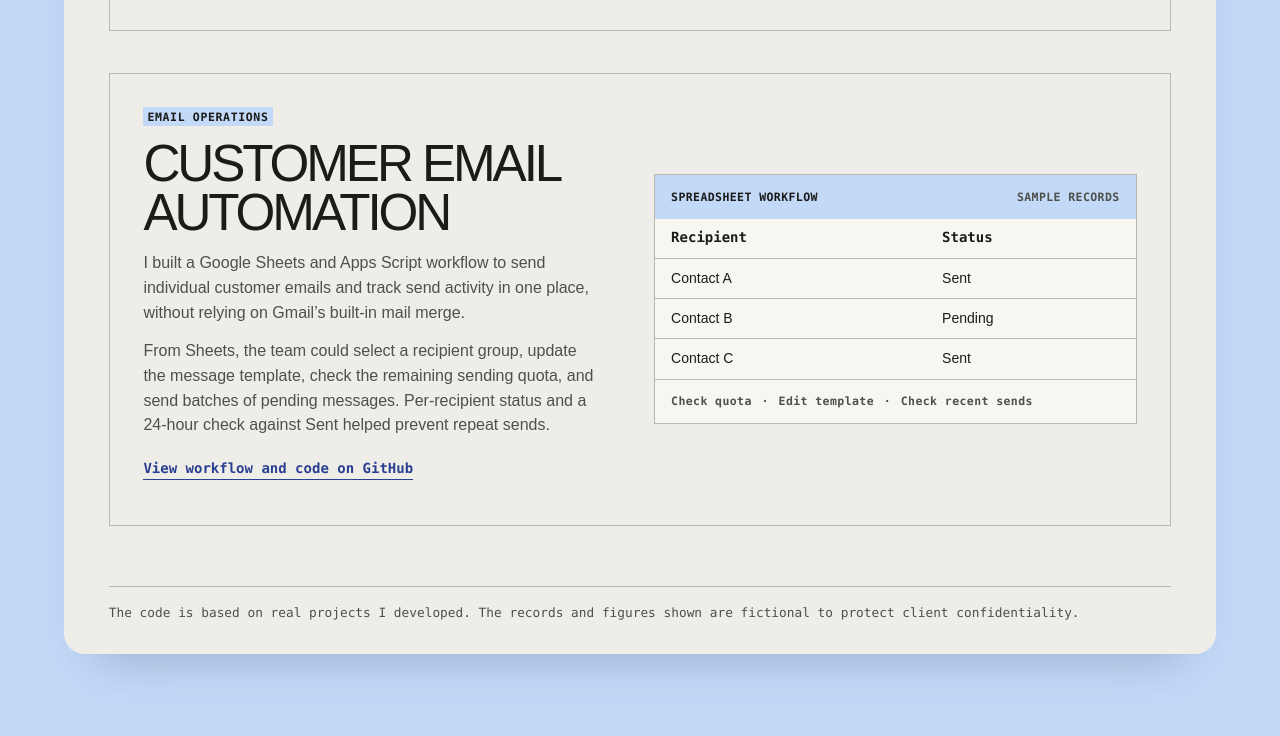
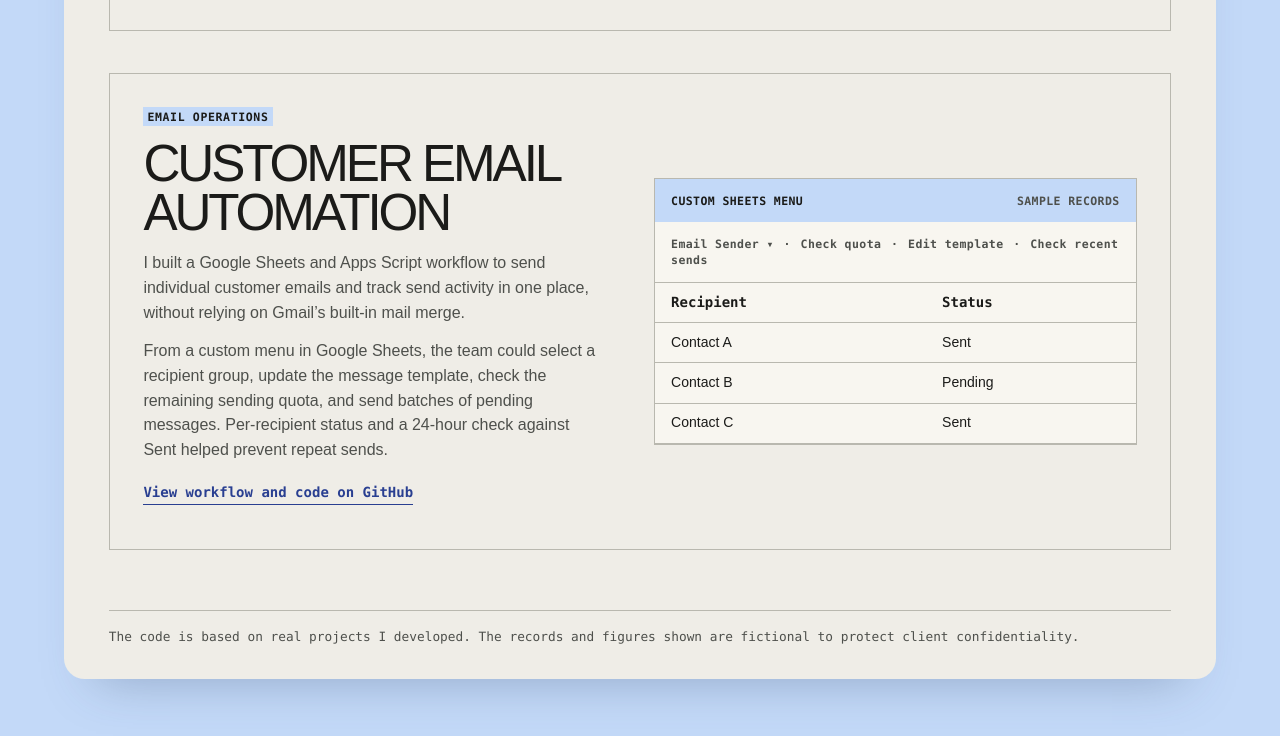
Before and after one commit to aaatanasi/crm-systems-portfolio, a plain HTML site: page index.html in a window 1280 px wide. Shown: the part 1623-2359 px from the top of the page. Drawn offline with Linux system fonts and the light colour scheme.

Commit message:
Show the custom Google Sheets menu in the workflow preview

```diff
--- a/index.html
+++ b/index.html
@@ -75,14 +75,14 @@ html{background:var(--canvas)}body{background:var(--paper);width:min(76rem,calc(
   <section class="prospect outreach" aria-labelledby="outreach-title">
     <div><p class="card-number">Email operations</p><h2 id="outreach-title">Customer Email Automation</h2>
     <p>I built a Google Sheets and Apps Script workflow to send individual customer emails and track send activity in one place, without relying on Gmail’s built-in mail merge.</p>
-    <p>From Sheets, the team could select a recipient group, update the message template, check the remaining sending quota, and send batches of pending messages. Per-recipient status and a 24-hour check against Sent helped prevent repeat sends.</p>
+    <p>From a custom menu in Google Sheets, the team could select a recipient group, update the message template, check the remaining sending quota, and send batches of pending messages. Per-recipient status and a 24-hour check against Sent helped prevent repeat sends.</p>
     <a class="project-link" href="https://github.com/aaatanasi/crm-systems-portfolio/tree/main/customer-email-automation"><span>View workflow and code on GitHub</span></a></div>
     <figure class="outreach-preview">
-      <figcaption>SPREADSHEET WORKFLOW <span>SAMPLE RECORDS</span></figcaption>
+      <figcaption>CUSTOM SHEETS MENU <span>SAMPLE RECORDS</span></figcaption>
+      <div class="outreach-actions" style="border-bottom:1px solid var(--line)">Email Sender ▾ <span>·</span> Check quota <span>·</span> Edit template <span>·</span> Check recent sends</div>
       <table aria-label="Example customer email queue"><thead><tr><th scope="col">Recipient</th><th scope="col">Status</th></tr></thead><tbody>
         <tr><td>Contact A</td><td>Sent</td></tr><tr><td>Contact B</td><td>Pending</td></tr><tr><td>Contact C</td><td>Sent</td></tr>
       </tbody></table>
-      <div class="outreach-actions">Check quota <span>·</span> Edit template <span>·</span> Check recent sends</div>
     </figure>
   </section>
 </main>
```
